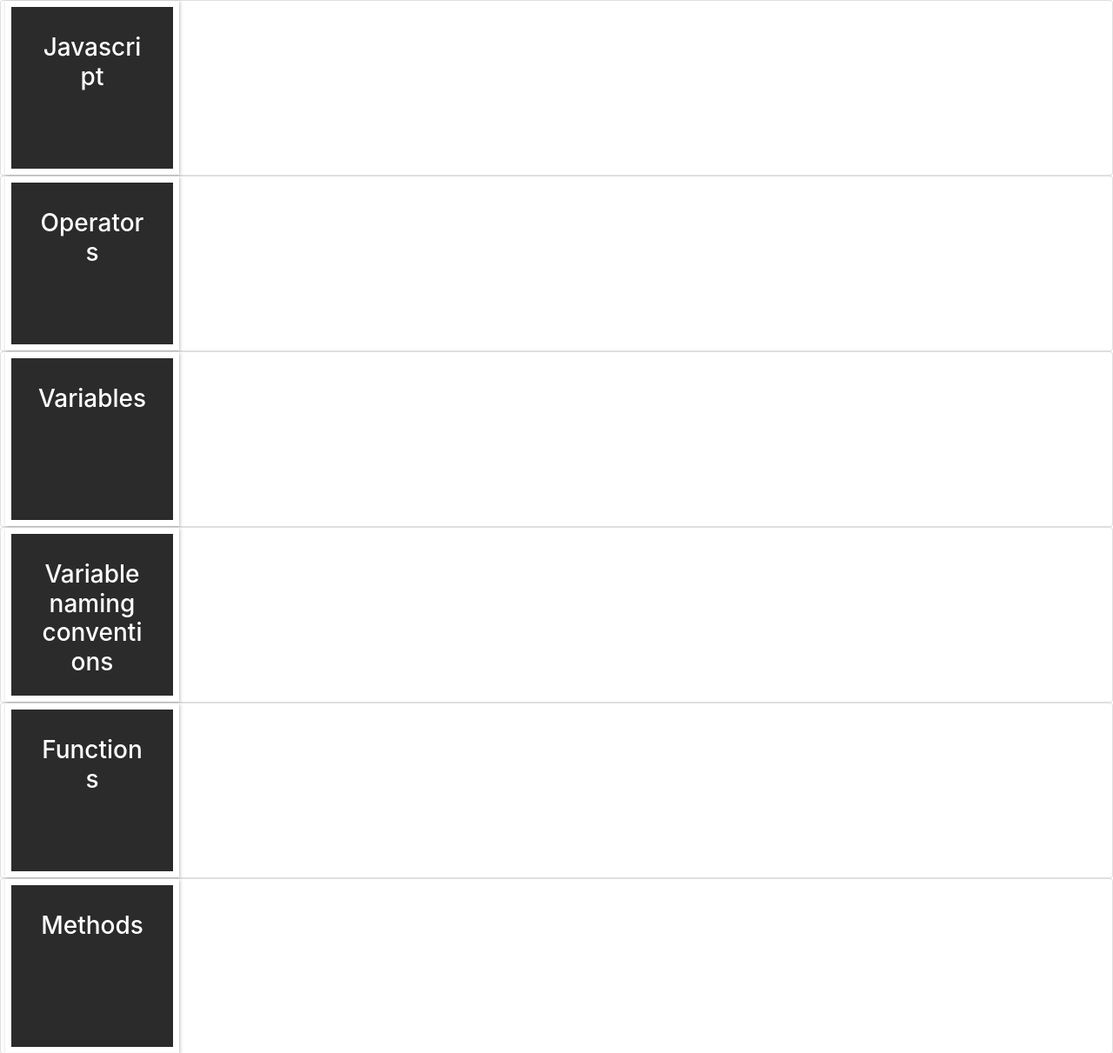
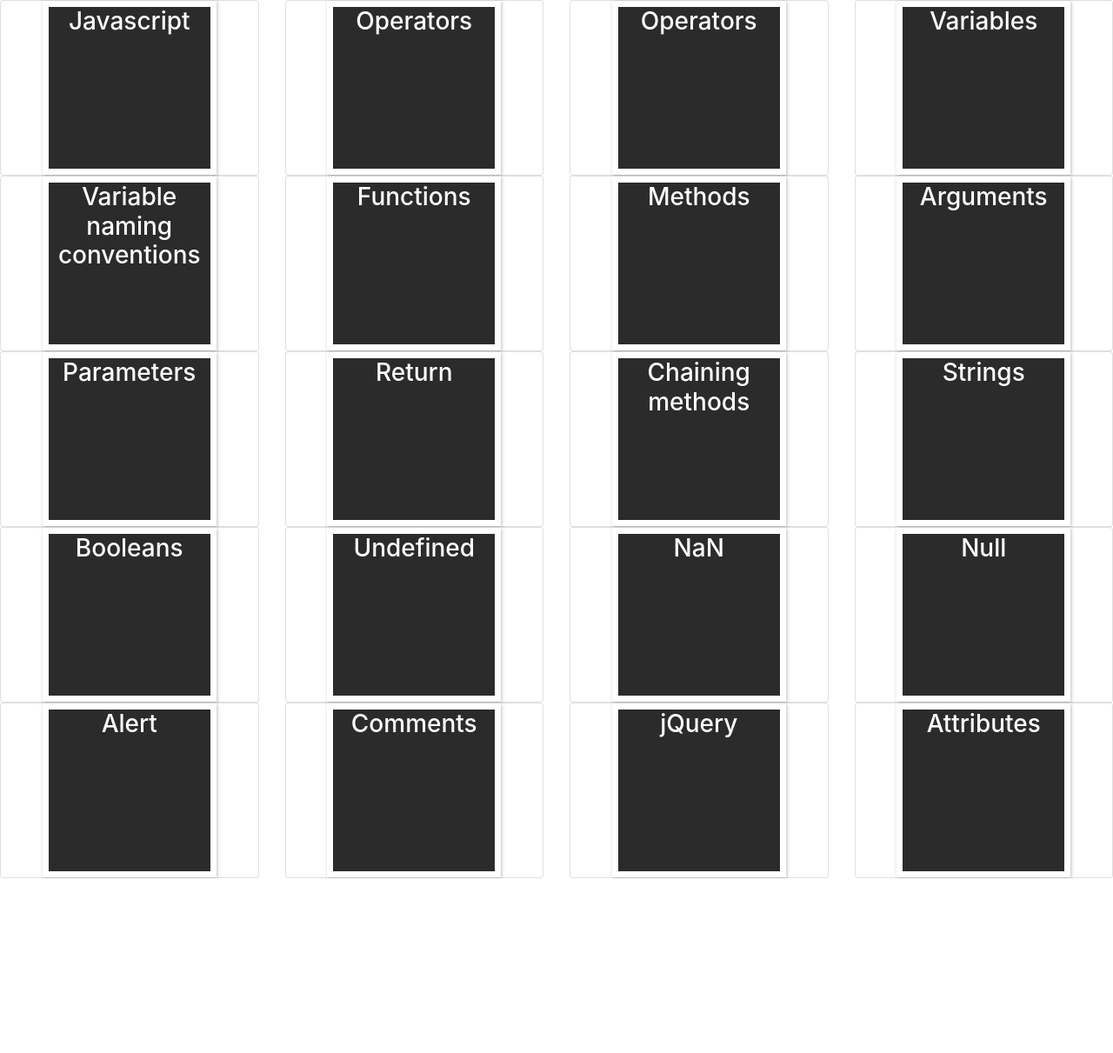
Before and after one commit to Jeroenemo/flashcard, a plain HTML site: page index.html in a window 1280 px wide. Shown: the top 1211 px of the page at 87% size. After the commit the page ends 1010 px from the top, so only its background shows below. Drawn offline with Linux system fonts and the light colour scheme.

Commit message:
add columns through bootstrap and adjust box propeties.
Co-authored-by: Jeroen van Seeters <vanseetersjeroen@gmail.com>

```diff
--- a/css/styles.css
+++ b/css/styles.css
@@ -7,18 +7,18 @@
   width: 200px;
   height: 200px;
   display: inline-block;
-  padding: 30px;
+  /* padding: 30px; */
   color: #FFF;
   text-align: center;
-  margin: 0px 5px;
+  margin: auto;
   border: 7px #FFF solid;
   box-shadow: 1px 1px 4px 0px #00000042;
 }
 
 .back {
   background: #FFF;
-  width: 200px;
-  height: 200px;
+  /* width: 200px;
+  height: 200px; */
   display: none;
   padding: 30px;
   color: #2b2b2b;
--- a/index.html
+++ b/index.html
@@ -8,8 +8,10 @@
   <script src="js/scripts.js"></script>
 </head>
 <body>
+  <div class ="row ">
+    <!-- card 1 -->
+    <div class="col-md-3">
       <div class="card">
-    <!-- card 1 -->
         <div class="front">
           <h3>Javascript</h3>
         </div>
@@ -19,7 +21,9 @@
           <p>an object-oriented computer programming language commonly used to create interactive effects within web browsers. Official Name: ECMAScript</p>
         </div>
       </div>
+    </div>
     <!-- card 2 -->
+    <div class="col-md-3">
       <div class="card">
         <div class="front">
           <h3>Operators</h3>
@@ -30,7 +34,22 @@
           <p>a symbol that tells the compiler or interpreter to perform specific mathematical, relational or logical operation and produce final result.</p>
         </div>
       </div>
+    </div>
+    <!-- card 3 -->
+    <div class="col-md-3">
+      <div class="card">
+        <div class="front">
+          <h3>Operators</h3>
+        </div>
+
+        <div class="back">
+          <h3>Operators</h3>
+          <p>a symbol that tells the compiler or interpreter to perform specific mathematical, relational or logical operation and produce final result.</p>
+        </div>
+      </div>
+    </div>
       <!-- card 4 -->
+    <div class="col-md-3">
       <div class="card">
         <div class="front">
           <h3>Variables</h3>
@@ -41,6 +60,10 @@
           <p>a variable is a value that can change, depending on conditions or on information passed to the program</p>
         </div>
       </div>
+    </div>
+  </div>
+  <div class ="row">
+    <div class="col-md-3">
       <!-- card 5 -->
       <div class="card">
         <div class="front">
@@ -52,6 +75,8 @@
           <p>a naming convention is a set of rules for choosing the character sequence to be used for identifiers which denote variables, types, functions, and other entities in source code and documentation.</p>
         </div>
       </div>
+    </div>
+    <div class="col-md-3">
       <!-- card 6 -->
       <div class="card">
         <div class="front">
@@ -63,6 +88,8 @@
           <p>"self contained" modules of code that accomplish a specific task.</p>
         </div>
       </div>
+    </div>
+    <div class="col-md-3">
       <!-- card 7 -->
       <div class="card">
         <div class="front">
@@ -74,6 +101,8 @@
           <p>a method in object-oriented programming (OOP) is a procedure associated with a message and an object.</p>
         </div>
       </div>
+    </div>
+    <div class="col-md-3">
       <!-- card 8 -->
       <div class="card">
         <div class="front">
@@ -85,6 +114,10 @@
           <p>a value that is passed between programs, subroutines or functions.</p>
         </div>
       </div>
+    </div>
+  </div>
+  <div class ="row">
+    <div class="col-md-3">
       <!-- card 9 -->
       <div class="card">
       <div class="front">
@@ -96,6 +129,8 @@
         <p> a special kind of variable used in a subroutine to refer to one of the pieces of data provided as input to the subroutine.</p>
       </div>
       </div>
+    </div>
+    <div class="col-md-3">
       <!-- card 10 -->
       <div class="card">
       <div class="front">
@@ -107,6 +142,8 @@
         <p>a return is a statement that instructs a program to leave the subroutine and go back to the return address.</p>
       </div>
       </div>
+    </div>
+    <div class="col-md-3">
       <!-- card 11 -->
       <div class="card">
       <div class="front">
@@ -118,6 +155,8 @@
         <p>a common syntax for invoking multiple method calls in object-oriented programming languages.</p>
       </div>
       </div>
+    </div>
+    <div class="col-md-3">
       <!-- card 12 -->
       <div class="card">
       <div class="front">
@@ -129,6 +168,10 @@
         <p>A string is a data type used in programming used to represent text rather than numbers.</p>
       </div>
       </div>
+    </div>
+  </div>
+  <div class ="row">
+    <div class="col-md-3">
       <!-- card 13 -->
       <div class="card">
           <div class="front">
@@ -140,6 +183,8 @@
             <p>a binary variable, having two possible values called “true” and “false.”.</p>
           </div>
       </div>
+    </div>
+    <div class="col-md-3">
       <!-- card 14 -->
       <div class="card">
           <div class="front">
@@ -151,6 +196,8 @@
             <p>The undefined property indicates that a variable has not been assigned a value, or not declared at all.</p>
           </div>
       </div>
+    </div>
+    <div class="col-md-3">
       <!-- card 15 -->
       <div class="card">
           <div class="front">
@@ -162,6 +209,8 @@
             <p>a symbol that tells the compiler or interpreter to perform specific mathematical, relational or logical operation and produce final result.</p>
           </div>
       </div>
+    </div>
+    <div class="col-md-3">
       <!-- card 16 -->
       <div class="card">
           <div class="front">
@@ -173,6 +222,10 @@
             <p> In JavaScript null is "nothing". It is supposed to be something that doesn't exist.</p>
           </div>
       </div>
+    </div>
+  </div>
+  <div class ="row">
+    <div class="col-md-3">
       <!-- card 17 -->
       <div class="card">
           <div class="front">
@@ -184,6 +237,8 @@
             <p>The alert() method displays an alert box with a specified message and an OK button.</p>
           </div>
       </div>
+    </div>
+    <div class="col-md-3">
       <!-- card 18 -->
       <div class="card">
           <div class="front">
@@ -195,28 +250,31 @@
             <p>Comments are used to explain the code and make the program more readable for developers.They are ignored by the compiler</p>
           </div>
       </div>
+    </div>
+    <div class="col-md-3">
       <!-- card 19 -->
       <div class="card">
           <div class="front">
             <h3>jQuery</h3>
           </div>
-
           <div class="back">
             <h3>jQuery</h3>
             <p>jQuery is a lightweight, "write less, do more", JavaScript library. The purpose of jQuery is to make it much easier to use JavaScript on your website. </p>
           </div>
       </div>
+    </div>
+    <div class="col-md-3">
       <!-- card 20 -->
       <div class="card">
           <div class="front">
             <h3>Attributes</h3>
           </div>
-
           <div class="back">
             <h3>Attributes</h3>
             <p>An attribute extends an element, changing its behavior or providing metadata.</p>
           </div>
       </div>
-
+    </div>
+  </div>
 </body>
 </html>
```
Lines whose indentation alone changed are shown as unchanged.
